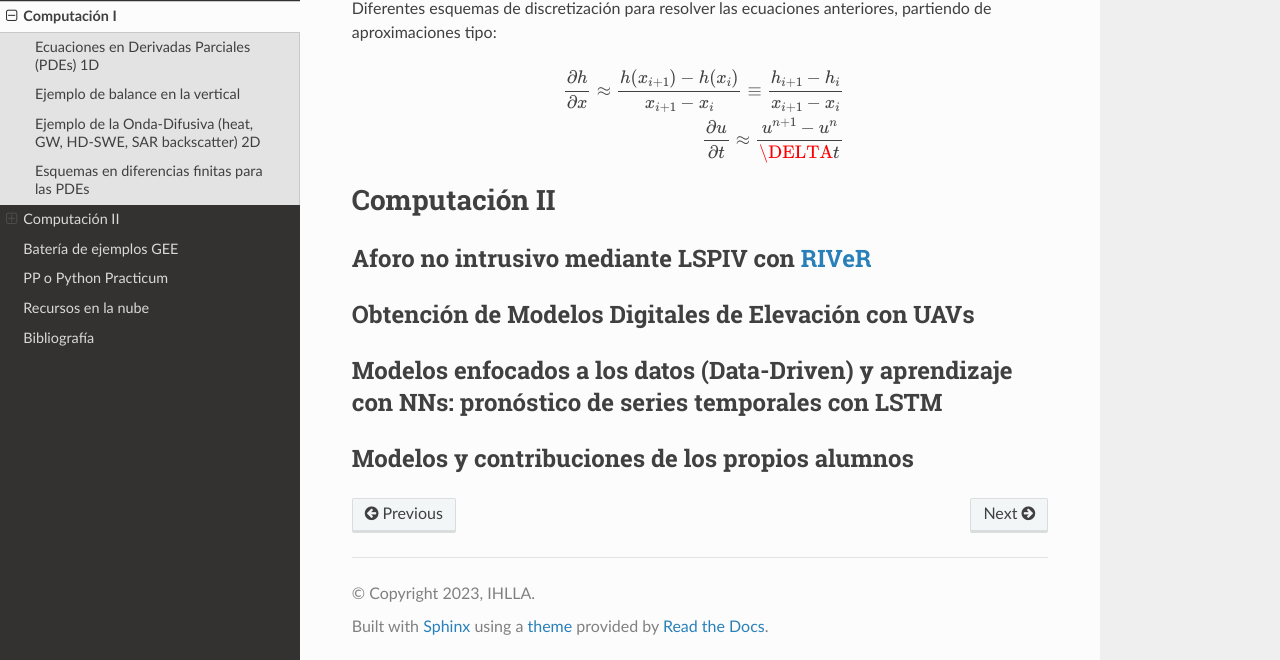
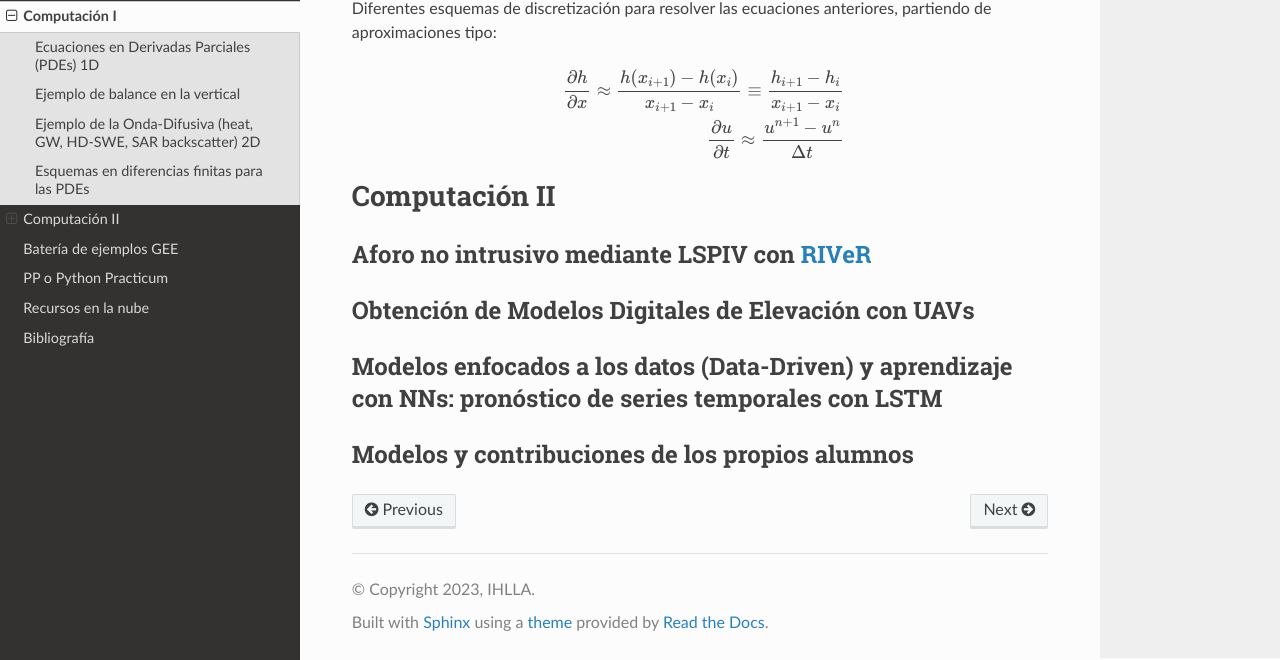
Before and after one commit to ivillamadrid/HidrologiaXXI, a Sphinx documentation site: the page built from docs/source/computacion.rst, in a window 1280 px wide and 900 px high, scrolled down 1301 px. Shown: the part 237-897 px from the top of the window. Built offline with Sphinx 7.4.7 and the Read the Docs theme 2.0.0, drawn with Linux system fonts in a browser that asks for light colours.

```diff
--- a/docs/source/computacion.rst
+++ b/docs/source/computacion.rst
@@ -75,7 +75,7 @@ Diferentes esquemas de discretización para resolver las ecuaciones anteriores,
 
   \frac{\partial h}{\partial x} \approx \frac{h(x_{i+1})-h(x_i)}{x_{i+1} - x_i} \equiv \frac{h_{i+1}-h_i}{x_{i+1} - x_i}
 
-  \frac{\partial u}{\partial t} \approx \frac{u^{n+1}-u^n}{\DELTA t}
+  \frac{\partial u}{\partial t} \approx \frac{u^{n+1}-u^n}{\Delta t}
 
 
 
```
